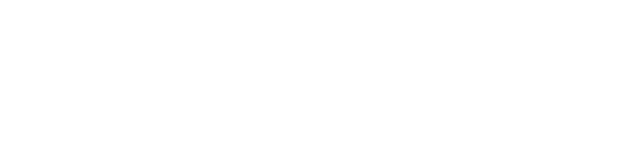
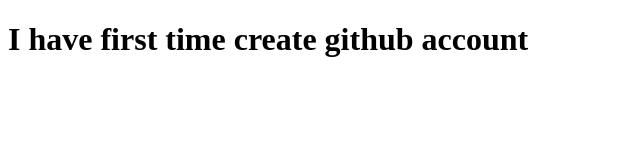
Before and after one commit to Limon077/First-Repository, a plain HTML site: page index.html in a window 1280 px wide. Shown: the whole page, without its empty margins (0-640 px from the left). Drawn offline with Linux system fonts and the light colour scheme.

Commit message:
first commend

```diff
--- a/index.html
+++ b/index.html
@@ -9,7 +9,7 @@
 </head>
 
 <body>
-
+    <h1>I have first time create github account</h1>
 </body>
 
 </html>
```
